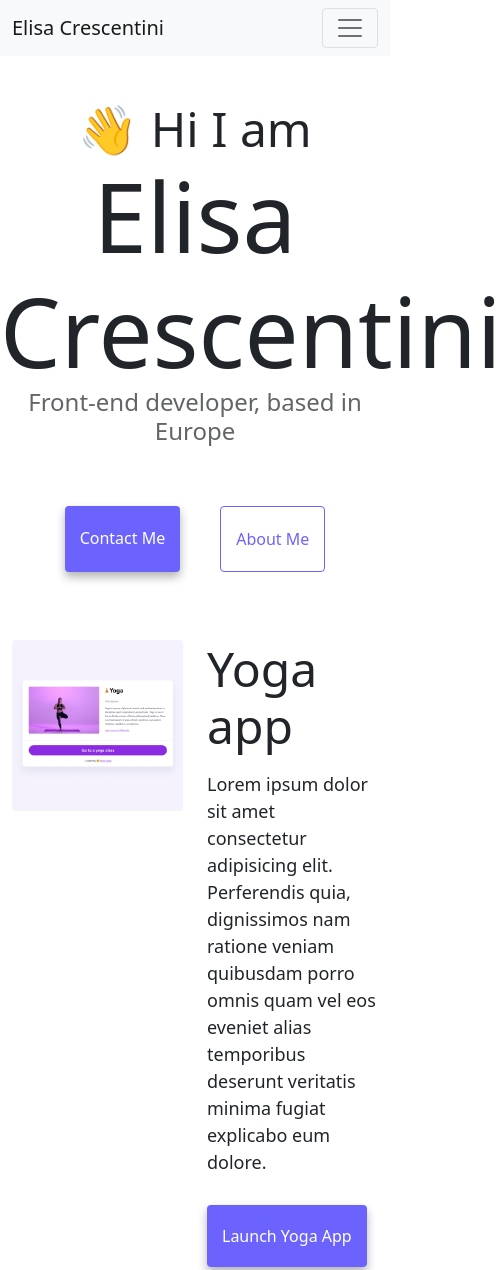
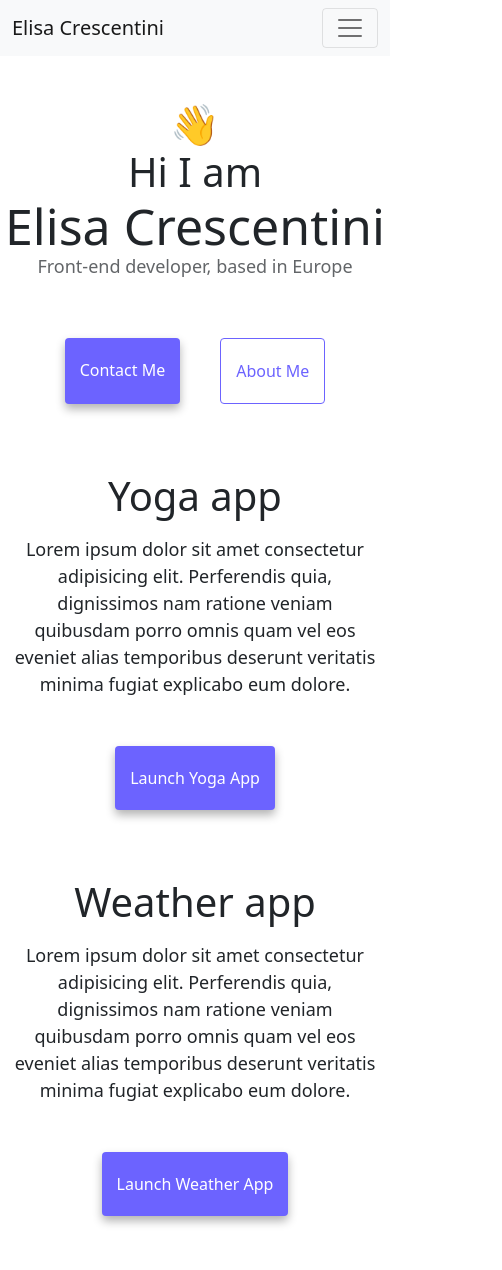
Before and after one commit to AmyLynn87/portfolio, a plain HTML site: page index.html in a window 390 px wide. Shown: the top 1270 px of the page, 502 px wide, since content can reach past the window. Drawn offline with nearby package versions, Linux system fonts and the light colour scheme.

Commit message:
update responsive optimization for smartphones

```diff
--- a/index.html
+++ b/index.html
@@ -51,7 +51,7 @@
         </div>
       </div>
     </nav>
-    <h2 class="text-center">👋 Hi I am</h2>
+    <h2 class="text-center">👋<br /> Hi I am</h2>
     <h1 class="text-center">Elisa Crescentini</h1>
     <h3 class="text-center">Front-end developer, based in Europe</h3>
     <div class="navigation-links mb-5">
@@ -60,10 +60,10 @@
     </div>
     <div class="container">
       <div class="row">
-        <div class="col-6">
-          <img src="images/yoga.png" class="img-fluid rounded" alt="image of yoga project" />
+        <div class="col-sm-6">
+          <img src="images/yoga.png" class="img-fluid rounded project-images" alt="image of yoga project" />
         </div>
-        <div class="col-6">
+        <div class="col-sm-6">
           <h2 class="mb-3">Yoga app</h2>
           <p>
             Lorem ipsum dolor sit amet consectetur adipisicing elit. Perferendis
@@ -77,7 +77,7 @@
         </div>
       </div>
       <div class="row mt-5">
-        <div class="col-6">
+        <div class="col-sm-6">
           <h2 class="mb-3">Weather app</h2>
           <p>
             Lorem ipsum dolor sit amet consectetur adipisicing elit. Perferendis
@@ -89,15 +89,15 @@
             <a href="#" class="primary-link" title="weather app button">Launch Weather App</a>
           </div>
         </div>
-        <div class="col-6">
-          <img src="images/weather.png" class="img-fluid rounded" alt="image of weather project"/>
+        <div class="col-sm-6">
+          <img src="images/weather.png" class="img-fluid rounded project-images" alt="image of weather project"/>
         </div>
       </div>
       <div class="row mt-5">
-        <div class="col-6">
-          <img src="images/yogurt.png" class="img-fluid rounded" alt="image of yogurt project" />
+        <div class="col-sm-6">
+          <img src="images/yogurt.png" class="img-fluid rounded project-images" alt="image of yogurt project" />
         </div>
-        <div class="col-6">
+        <div class="col-sm-6">
           <h2 class="mb-3">Yogurt app</h2>
           <p>
             Lorem ipsum dolor sit amet consectetur adipisicing elit. Perferendis
--- a/src/styles.css
+++ b/src/styles.css
@@ -50,6 +50,8 @@
     background: var(--primary-color);
     box-shadow: var(--box-shadow);
     color: white;
+    display: inline-block;
+    margin-bottom: 20px;
   }
 
   .secondary-link {
@@ -86,3 +88,21 @@
   .email-link:hover {
     text-decoration: underline;
   }
+
+  @media (max-width: 576px) {
+      h1 {
+          font-size: 50px;
+      }
+      h2 {
+          font-size: 40px;
+      }
+      h3 {
+          font-size: 18px;
+      }
+      .project-images {
+          display: none;
+      }
+      .col-sm-6 {
+          text-align: center;
+      }
+  }
```
